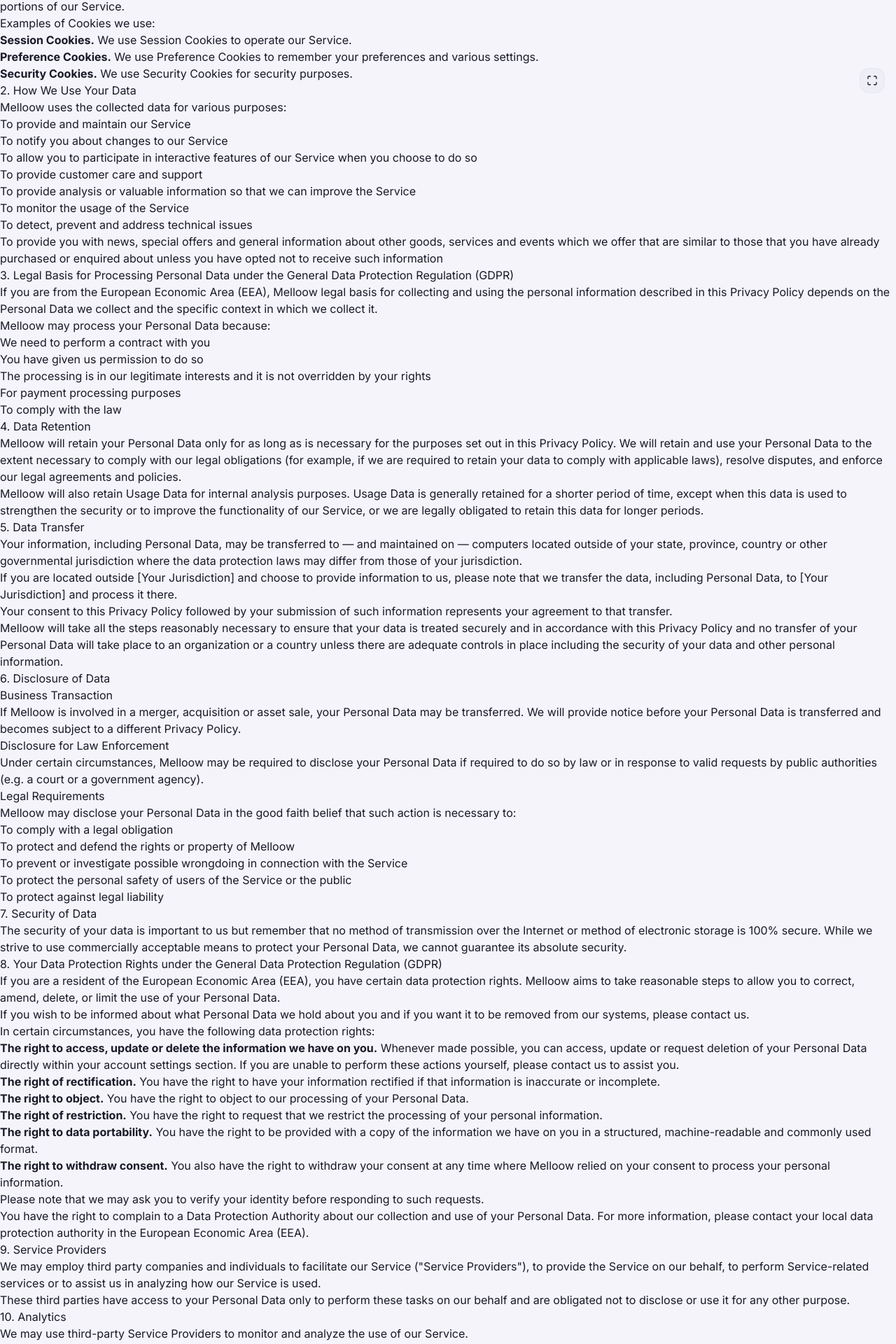
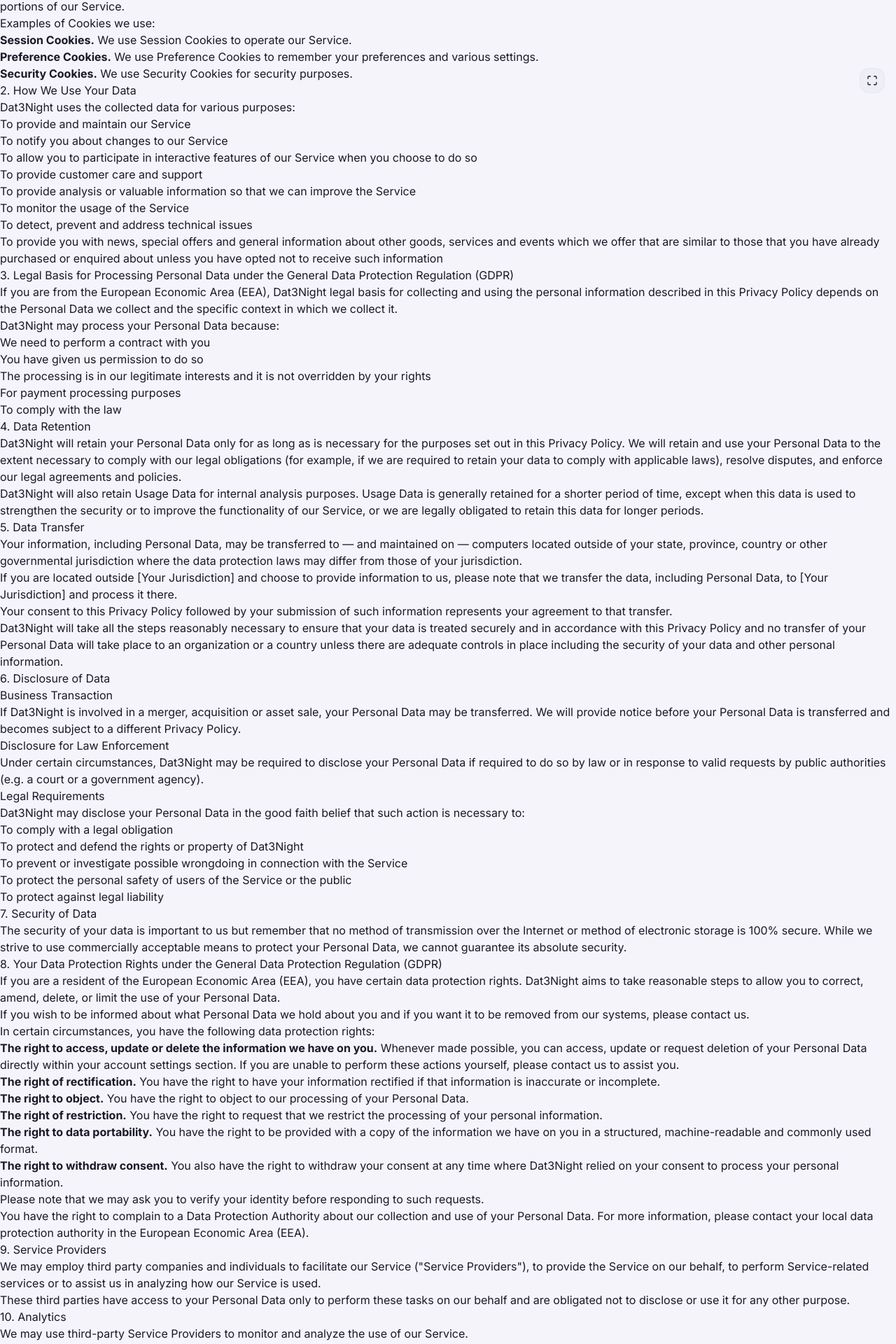
Before and after one commit to melloom/Datenight, a Next.js app: page /legal/privacy-policy in a window 1280 px wide. Shown: the part 651-2571 px from the top of the page at 70% size. Built offline with nearby package versions, Linux system fonts and the light colour scheme; no server answers.

Commit message:
refactor: Replace Melloow with Dat3Night in legal documents

```diff
--- a/components/ui/PrivacyPolicy.tsx
+++ b/components/ui/PrivacyPolicy.tsx
@@ -12,7 +12,7 @@
       <h1>Privacy Policy</h1>
       <p>Last updated: March 30, 2026</p>
       <p>
-        Melloow ("us", "we", or "our") operates the application (the "Service"). This Privacy Policy aims to give you information on how we collect and process your personal data through your use of this Service, including any data you may provide when you sign up, purchase a product or service, or take part in a promotion.
+        Dat3Night ("us", "we", or "our") operates the application (the "Service"). This Privacy Policy aims to give you information on how we collect and process your personal data through your use of this Service, including any data you may provide when you sign up, purchase a product or service, or take part in a promotion.
       </p>
 
       <h2>1. Information We Collect and How We Collect It</h2>
@@ -40,7 +40,7 @@
       </ul>
 
       <h2>2. How We Use Your Data</h2>
-      <p>Melloow uses the collected data for various purposes:</p>
+      <p>Dat3Night uses the collected data for various purposes:</p>
       <ul>
         <li>To provide and maintain our Service</li>
         <li>To notify you about changes to our Service</li>
@@ -53,8 +53,8 @@
       </ul>
 
       <h2>3. Legal Basis for Processing Personal Data under the General Data Protection Regulation (GDPR)</h2>
-      <p>If you are from the European Economic Area (EEA), Melloow legal basis for collecting and using the personal information described in this Privacy Policy depends on the Personal Data we collect and the specific context in which we collect it.</p>
-      <p>Melloow may process your Personal Data because:</p>
+      <p>If you are from the European Economic Area (EEA), Dat3Night legal basis for collecting and using the personal information described in this Privacy Policy depends on the Personal Data we collect and the specific context in which we collect it.</p>
+      <p>Dat3Night may process your Personal Data because:</p>
       <ul>
         <li>We need to perform a contract with you</li>
         <li>You have given us permission to do so</li>
@@ -64,25 +64,25 @@
       </ul>
 
       <h2>4. Data Retention</h2>
-      <p>Melloow will retain your Personal Data only for as long as is necessary for the purposes set out in this Privacy Policy. We will retain and use your Personal Data to the extent necessary to comply with our legal obligations (for example, if we are required to retain your data to comply with applicable laws), resolve disputes, and enforce our legal agreements and policies.</p>
-      <p>Melloow will also retain Usage Data for internal analysis purposes. Usage Data is generally retained for a shorter period of time, except when this data is used to strengthen the security or to improve the functionality of our Service, or we are legally obligated to retain this data for longer periods.</p>
+      <p>Dat3Night will retain your Personal Data only for as long as is necessary for the purposes set out in this Privacy Policy. We will retain and use your Personal Data to the extent necessary to comply with our legal obligations (for example, if we are required to retain your data to comply with applicable laws), resolve disputes, and enforce our legal agreements and policies.</p>
+      <p>Dat3Night will also retain Usage Data for internal analysis purposes. Usage Data is generally retained for a shorter period of time, except when this data is used to strengthen the security or to improve the functionality of our Service, or we are legally obligated to retain this data for longer periods.</p>
 
       <h2>5. Data Transfer</h2>
       <p>Your information, including Personal Data, may be transferred to — and maintained on — computers located outside of your state, province, country or other governmental jurisdiction where the data protection laws may differ from those of your jurisdiction.</p>
       <p>If you are located outside [Your Jurisdiction] and choose to provide information to us, please note that we transfer the data, including Personal Data, to [Your Jurisdiction] and process it there.</p>
       <p>Your consent to this Privacy Policy followed by your submission of such information represents your agreement to that transfer.</p>
-      <p>Melloow will take all the steps reasonably necessary to ensure that your data is treated securely and in accordance with this Privacy Policy and no transfer of your Personal Data will take place to an organization or a country unless there are adequate controls in place including the security of your data and other personal information.</p>
+      <p>Dat3Night will take all the steps reasonably necessary to ensure that your data is treated securely and in accordance with this Privacy Policy and no transfer of your Personal Data will take place to an organization or a country unless there are adequate controls in place including the security of your data and other personal information.</p>
 
       <h2>6. Disclosure of Data</h2>
       <h3>Business Transaction</h3>
-      <p>If Melloow is involved in a merger, acquisition or asset sale, your Personal Data may be transferred. We will provide notice before your Personal Data is transferred and becomes subject to a different Privacy Policy.</p>
+      <p>If Dat3Night is involved in a merger, acquisition or asset sale, your Personal Data may be transferred. We will provide notice before your Personal Data is transferred and becomes subject to a different Privacy Policy.</p>
       <h3>Disclosure for Law Enforcement</h3>
-      <p>Under certain circumstances, Melloow may be required to disclose your Personal Data if required to do so by law or in response to valid requests by public authorities (e.g. a court or a government agency).</p>
+      <p>Under certain circumstances, Dat3Night may be required to disclose your Personal Data if required to do so by law or in response to valid requests by public authorities (e.g. a court or a government agency).</p>
       <h3>Legal Requirements</h3>
-      <p>Melloow may disclose your Personal Data in the good faith belief that such action is necessary to:</p>
+      <p>Dat3Night may disclose your Personal Data in the good faith belief that such action is necessary to:</p>
       <ul>
         <li>To comply with a legal obligation</li>
-        <li>To protect and defend the rights or property of Melloow</li>
+        <li>To protect and defend the rights or property of Dat3Night</li>
         <li>To prevent or investigate possible wrongdoing in connection with the Service</li>
         <li>To protect the personal safety of users of the Service or the public</li>
         <li>To protect against legal liability</li>
@@ -92,7 +92,7 @@
       <p>The security of your data is important to us but remember that no method of transmission over the Internet or method of electronic storage is 100% secure. While we strive to use commercially acceptable means to protect your Personal Data, we cannot guarantee its absolute security.</p>
 
       <h2>8. Your Data Protection Rights under the General Data Protection Regulation (GDPR)</h2>
-      <p>If you are a resident of the European Economic Area (EEA), you have certain data protection rights. Melloow aims to take reasonable steps to allow you to correct, amend, delete, or limit the use of your Personal Data.</p>
+      <p>If you are a resident of the European Economic Area (EEA), you have certain data protection rights. Dat3Night aims to take reasonable steps to allow you to correct, amend, delete, or limit the use of your Personal Data.</p>
       <p>If you wish to be informed about what Personal Data we hold about you and if you want it to be removed from our systems, please contact us.</p>
       <p>In certain circumstances, you have the following data protection rights:</p>
       <ul>
@@ -101,7 +101,7 @@
         <li><strong>The right to object.</strong> You have the right to object to our processing of your Personal Data.</li>
         <li><strong>The right of restriction.</strong> You have the right to request that we restrict the processing of your personal information.</li>
         <li><strong>The right to data portability.</strong> You have the right to be provided with a copy of the information we have on you in a structured, machine-readable and commonly used format.</li>
-        <li><strong>The right to withdraw consent.</strong> You also have the right to withdraw your consent at any time where Melloow relied on your consent to process your personal information.</li>
+        <li><strong>The right to withdraw consent.</strong> You also have the right to withdraw your consent at any time where Dat3Night relied on your consent to process your personal information.</li>
       </ul>
       <p>Please note that we may ask you to verify your identity before responding to such requests.</p>
       <p>You have the right to complain to a Data Protection Authority about our collection and use of your Personal Data. For more information, please contact your local data protection authority in the European Economic Area (EEA).</p>
```
Also changed, not shown: components/ui/TermsOfService.tsx (+11 -11 lines).
